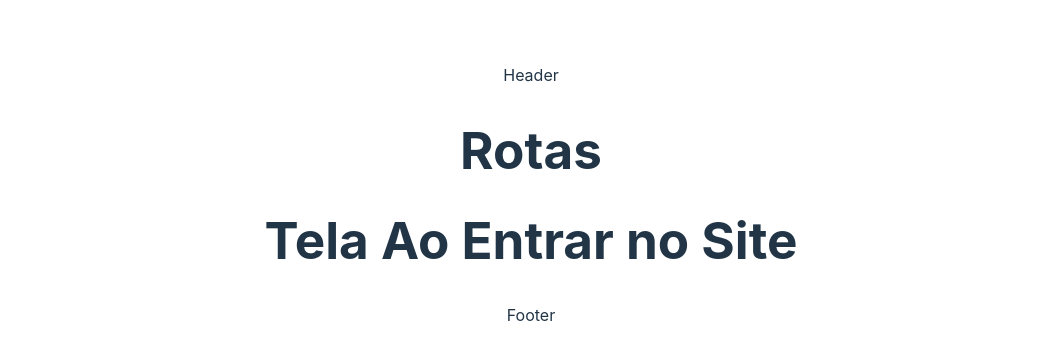
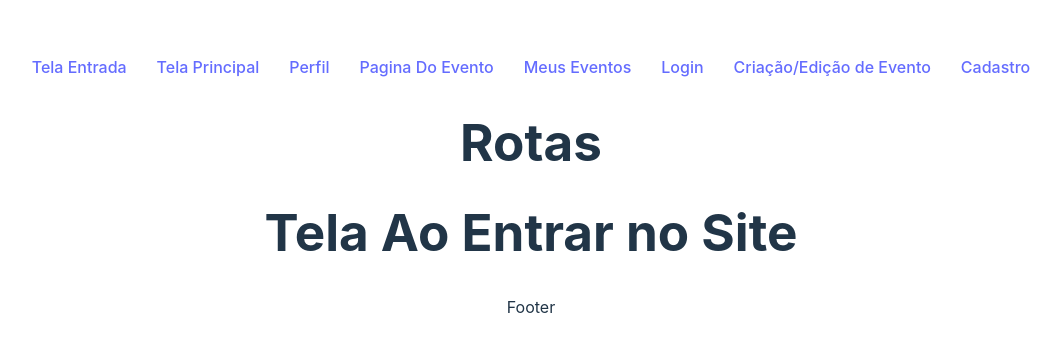
Before and after one commit to caiosantosdev/case_web_ieeevents, a React (Vite) app in the folder frontend/reactrouter/: page / in a window 1280 px wide. Shown: the part 205-564 px from the top of the page, without its empty margins (109-1170 px from the left). Built offline with nearby package versions, Linux system fonts and the light colour scheme.

Commit message:
navegacao paginas

```diff
--- a/frontend/reactrouter/src/App.jsx
+++ b/frontend/reactrouter/src/App.jsx
@@ -3,13 +3,14 @@ import './App.css';
 //reaproveitamento de estrutura
 import { Outlet } from "react-router-dom";
 
-
+//navegando entre paginas
+import Navbar from './components/Navbar';
 
 function App() {
 
   return (
     <>
-      <p>Header</p>
+      <Navbar></Navbar>
       <h1>Rotas</h1>
       <Outlet />
       <p>Footer</p>
--- /dev/null
+++ b/frontend/reactrouter/src/components/Navbar.jsx
@@ -0,0 +1,19 @@
+import { Link } from "react-router-dom"
+import './nav.css'
+
+const Navbar = () => {
+  return (
+    <nav className="navegacao">
+        <Link to="/">Tela Entrada</Link>
+        <Link to="/principal">Tela Principal</Link>
+        <Link to="/perfil">Perfil</Link>
+        <Link to="/evento">Pagina Do Evento</Link>
+        <Link to="/meus-eventos">Meus Eventos</Link>
+        <Link to="/login">Login</Link>
+        <Link to="/criacao-edicao">Criação/Edição de Evento</Link>
+        <Link to="/cadastro">Cadastro</Link>
+    </nav>
+  )
+}
+
+export default Navbar
--- /dev/null
+++ b/frontend/reactrouter/src/components/nav.css
@@ -0,0 +1,4 @@
+.navegacao {
+    display: flex;
+    gap: 30px;
+}
```
